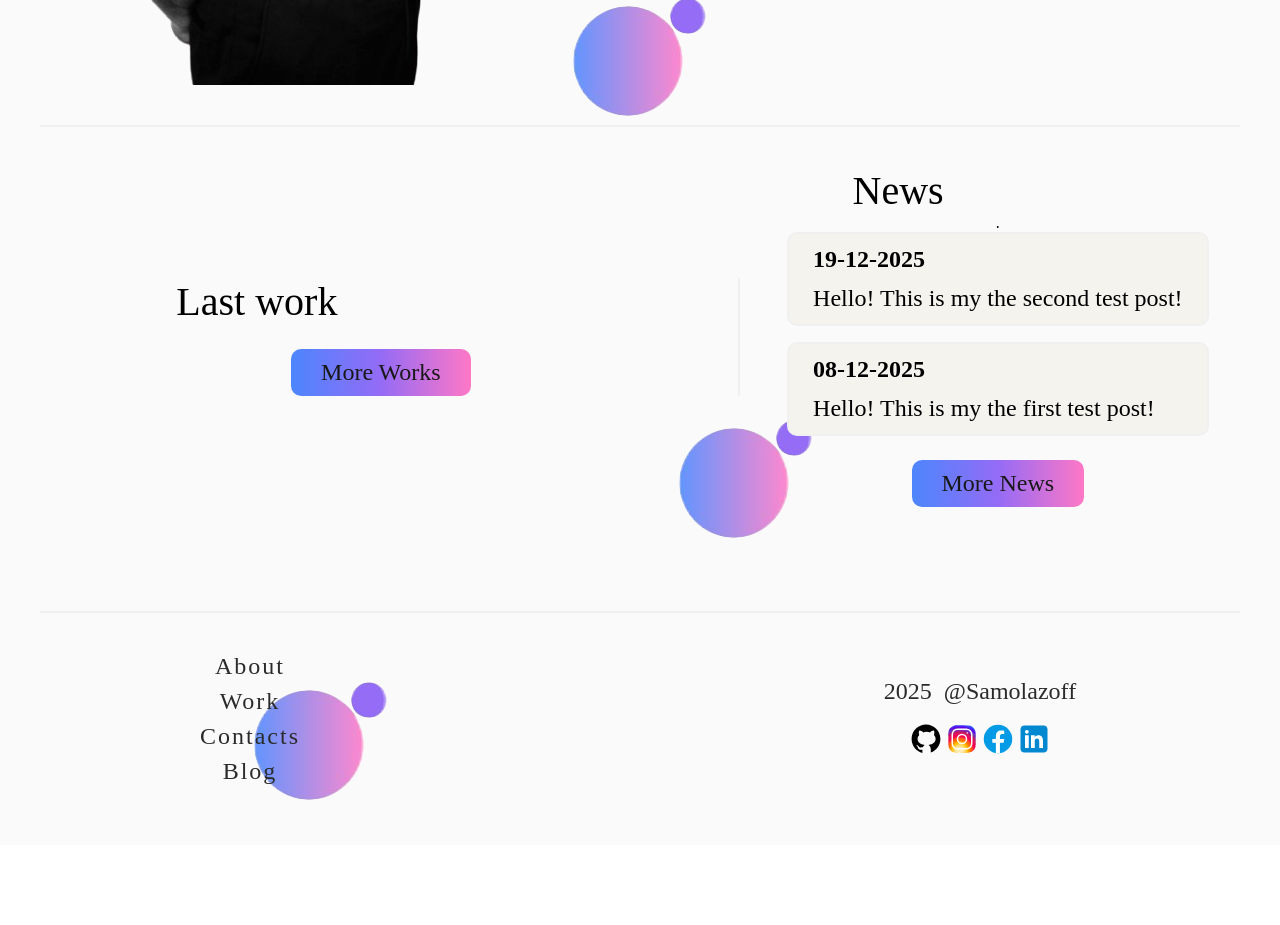
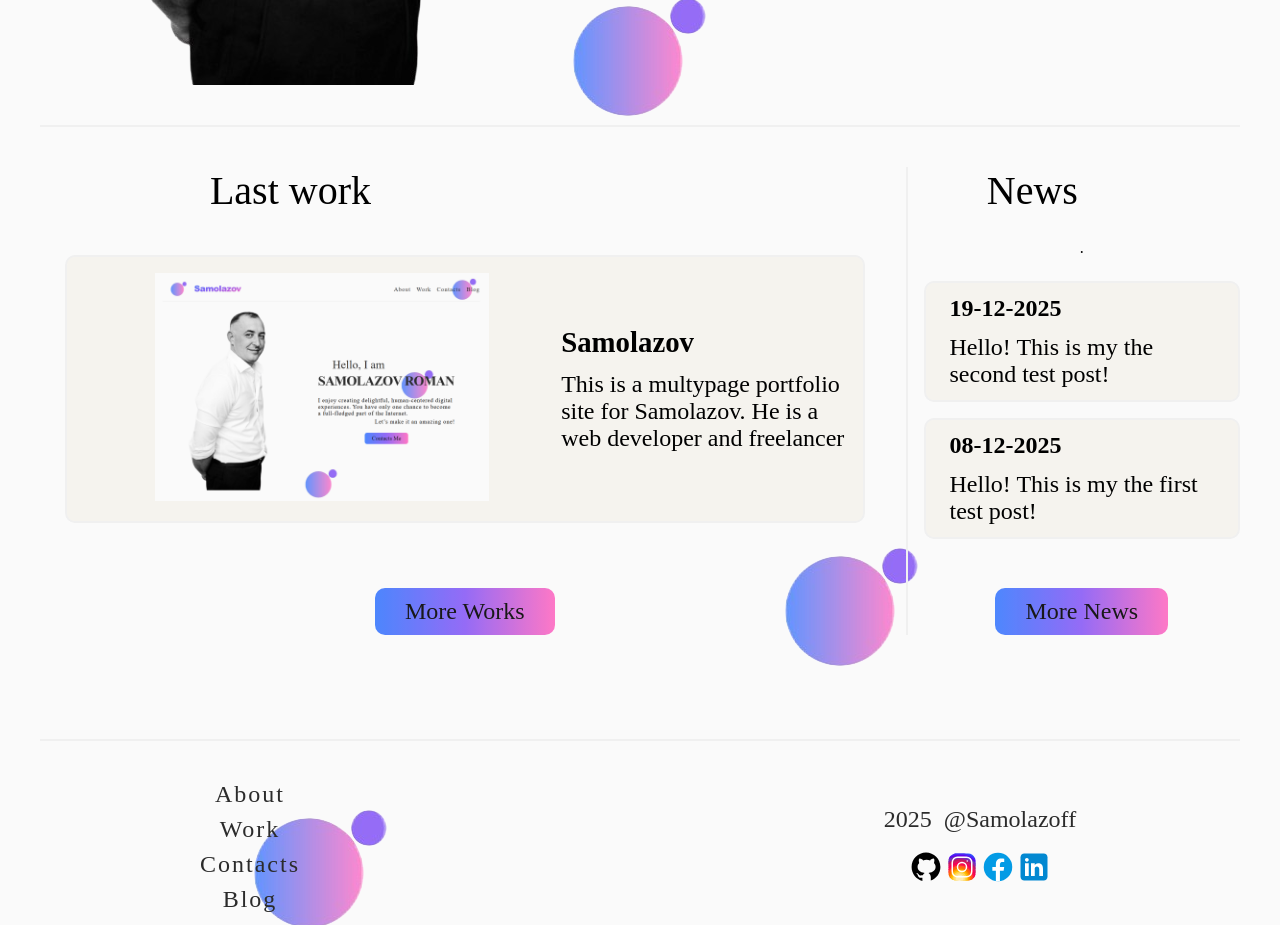
Before and after one commit to samolazoff/SAMOLAZOV, a React (Vite) app in the folder client/: page / in a window 1280 px wide. Shown: the part 820-1745 px from the top of the page. Before the commit the page ends 1665 px from the top, so only its background shows below. Built offline with nearby package versions, Linux system fonts and the light colour scheme.

Commit message:
Add mini-works in block about

```diff
--- a/client/src/pages/About/About.jsx
+++ b/client/src/pages/About/About.jsx
@@ -40,7 +40,17 @@ const About = () => {
             <section className="mini-pages">
                 <div className="work-mini">
                     <h3 className="title-block-mini">Last work</h3>
-
+                    <div className="work-mini-content">
+                        <Link to={works[0].link}>
+                            <div className="work-mini-content-img-wrap">
+                                <img src={works[0].img} alt="img_site" className="work-mini-content__img" />
+                            </div>
+                            <div className="work-mini-content-discribe">
+                                <h3 className="work-mini-content__title">{works[0].title}</h3>
+                                <span className="work-mini-content__txt">{works[0].description}</span>
+                            </div>
+                        </Link>
+                    </div>
                     <Btn tage='link' href='/work' txt='More Works'/>
                 </div>
                 <div className="blog-mini">
--- a/client/src/pages/About/About.scss
+++ b/client/src/pages/About/About.scss
@@ -29,14 +29,15 @@
     }
 }
 .mini-pages{
-    @include flex($dir: row);
+    @include flex($dir: row, $ai: space-between);
     gap: 1em;
     width: 100%;
+    height: 550px;
     padding: 2.5em 0;
     border-top: 2px solid $border;
     background-image: url('../../assets/images/footer/colorful-removebg-preview.png');
     background-repeat: no-repeat;
-    background-position-x: 60%;
+    background-position-x: 70%;
     background-position-y: 100%;
     .title-block-mini{
         width: 100%;
@@ -45,12 +46,13 @@
     }
     .work-mini{
         @include flex();
-        flex-grow: 8;
+        flex-grow: 3;
         padding-right: 1em;
         border-right: 2px solid $border;
     }
     .blog-mini{
-        @include flex();
+        @include flex($jc: space-between);
+        width: 300px;
         flex-grow: 1;
         &-list{
             @include flex();
@@ -68,6 +70,36 @@
             data{
                 font-weight: 700;
             }
+        }
+    }
+    .work-mini-content{
+        height: 100%;
+        @include flex($ai: space-between);
+        a{
+            @include flex($dir: row, $ai: space-between);
+            width: 800px;
+            padding: 1em;
+            border: 2px solid $border;
+            border-radius: 10px;
+            background-color: $soft;
+        }
+        &-img-wrap{
+            text-align: center;
+        }
+        &__img{
+            width: 70%;
+        }
+        &-discribe{
+            @include flex($ai: flex-start);
+            gap: .5em;
+            font-size: 1.5em;
+        }
+        &__title{
+            font-size: 1.2em;
+            font-weight: 600;
+        }
+        &__txt{
+            font-size: 1em;
         }
     }
 }
```
